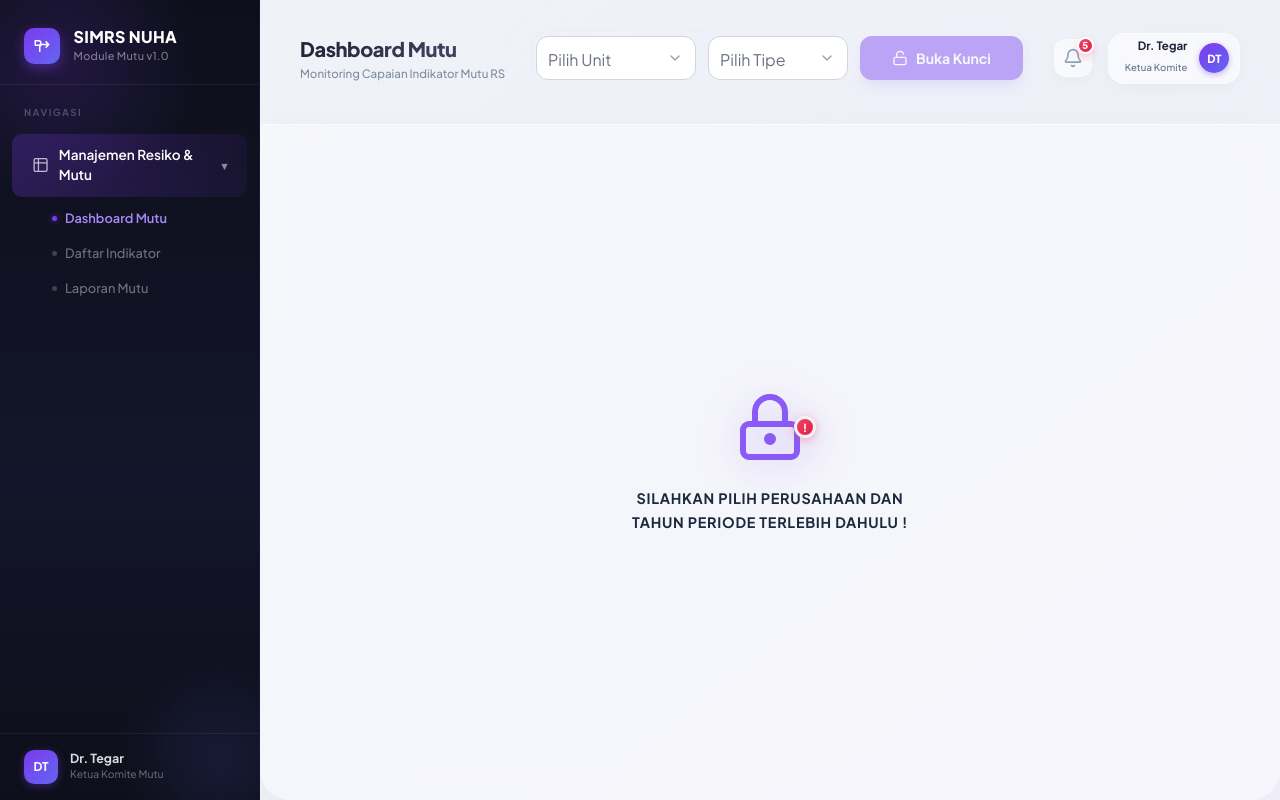
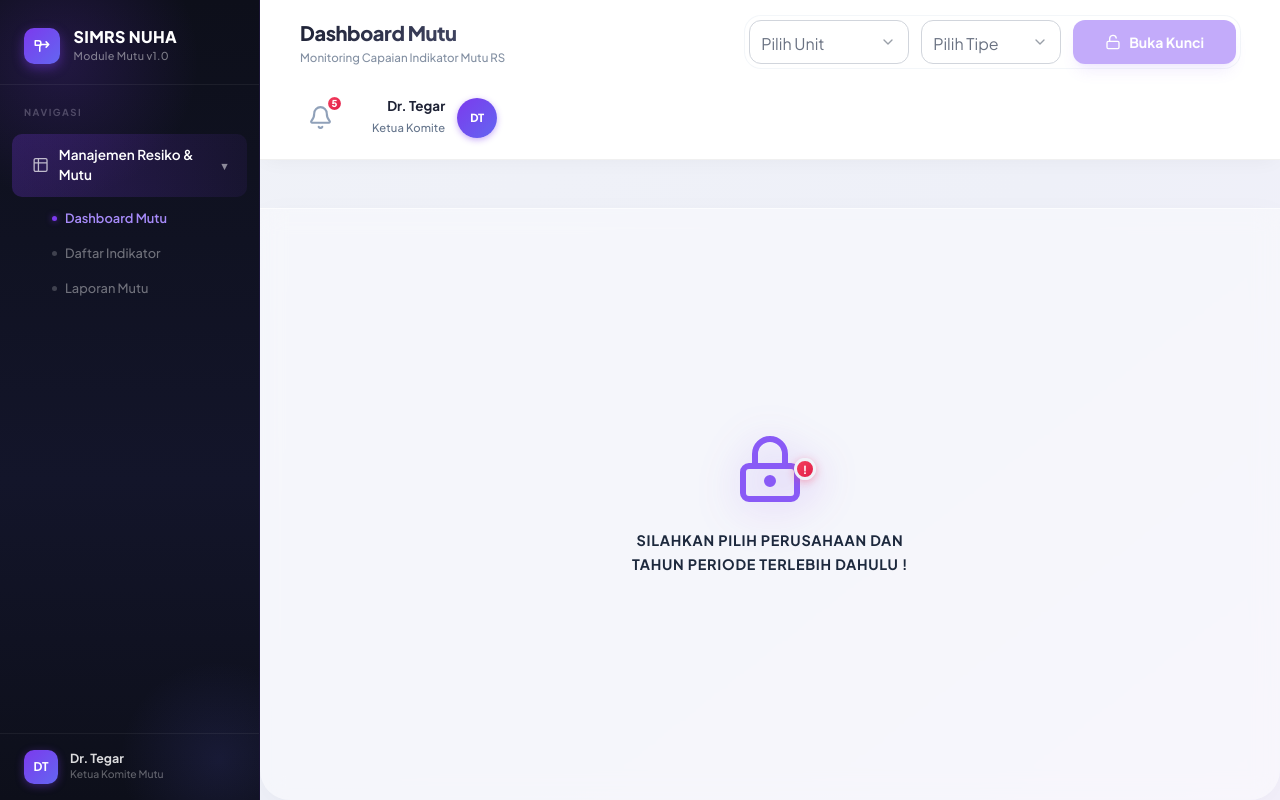
Before and after one commit to AlzaHendrian/mutu-pmkp, a React (Vite) app: page / in a window 1280 px wide. Built offline with nearby package versions, Linux system fonts and the light colour scheme.

Commit message:
menambahkan notifikasi dan memberikan effect notif untuk meningkatkan awareness user

```diff
--- a/src/App.css
+++ b/src/App.css
@@ -293,7 +293,15 @@ body {
   align-items: center;
   gap: 1.5rem;
   flex-wrap: wrap;
-  margin-bottom: 1.5rem;
+  position: sticky;
+  top: -2rem;
+  z-index: 50;
+  background: #ffffff;
+  padding: 1rem 2.5rem;
+  margin: -2rem -2.5rem 2rem -2.5rem;
+  border-bottom: 1px solid rgba(0, 0, 0, 0.06);
+  box-shadow: 0 4px 20px -5px rgba(0, 0, 0, 0.05);
+  transition: all 0.3s ease;
 }
 
 .header-breadcrumb {
@@ -337,31 +345,20 @@ body {
   gap: 1rem;
 }
 
-/* User profile chip */
 .user-profile {
   display: flex;
   align-items: center;
   gap: 0.75rem;
-  background: rgba(255, 255, 255, 0.6);
-  backdrop-filter: blur(12px);
-  -webkit-backdrop-filter: blur(12px);
-  border: 1px solid rgba(255, 255, 255, 0.4);
-  border-radius: 16px;
   padding: 0.35rem 0.6rem 0.35rem 1rem;
-  box-shadow: 0 4px 15px -1px rgba(0, 0, 0, 0.03), 0 2px 6px -1px rgba(0, 0, 0, 0.02);
-  cursor: pointer;
-  transition: all 0.3s cubic-bezier(0.34, 1.56, 0.64, 1);
 }
 
 .user-profile:hover {
   transform: translateY(-2px);
-  background: rgba(255, 255, 255, 0.85);
-  box-shadow: 0 10px 25px -5px rgba(0, 0, 0, 0.05), 0 8px 10px -6px rgba(0, 0, 0, 0.05);
 }
 
 .user-avatar-chip {
-  width: 30px;
-  height: 30px;
+  width: 40px;
+  height: 40px;
   border-radius: 50%;
   background: linear-gradient(135deg, #7c3aed 0%, #6366f1 100%);
   display: flex;
@@ -379,7 +376,7 @@ body {
 }
 
 .user-info .user-name {
-  font-size: 0.72rem;
+  font-size: 0.84rem;
   font-weight: 700;
   display: block;
   color: var(--text-main);
@@ -387,37 +384,29 @@ body {
 }
 
 .user-info .user-role {
-  font-size: 0.6rem;
+  font-size: 0.7rem;
   color: var(--text-muted);
   font-weight: 500;
   letter-spacing: 0.01em;
 }
 
-/* Notification Button */
 .notification-container {
   position: relative;
 }
 
 .notification-btn {
-  background: rgba(255, 255, 255, 0.6);
-  backdrop-filter: blur(12px);
-  border: 1px solid rgba(255, 255, 255, 0.4);
-  width: 38px;
-  height: 38px;
+  width: 40px;
+  height: 40px;
   border-radius: 12px;
   display: flex;
   align-items: center;
   justify-content: center;
   cursor: pointer;
-  transition: all 0.3s cubic-bezier(0.34, 1.56, 0.64, 1);
   position: relative;
-  box-shadow: 0 4px 15px -1px rgba(0, 0, 0, 0.03);
 }
 
 .notification-btn:hover {
-  background: #fff;
   transform: translateY(-2px) scale(1.02);
-  box-shadow: 0 10px 25px -5px rgba(244, 63, 94, 0.1);
 }
 
 .notification-btn:active {
@@ -440,6 +429,25 @@ body {
   justify-content: center;
   border: 2px solid #fff;
   box-shadow: 0 4px 8px rgba(244, 63, 94, 0.25);
+  animation: pulse 2s infinite;
+  transform: translate3d(0, 0, 0);
+  backface-visibility: hidden;
+  perspective: 1000px;
+}
+
+@keyframes pulse {
+  0% {
+    transform: scale(0.95);
+    box-shadow: 0 0 0 0 rgba(244, 63, 94, 0.7);
+  }
+  70% {
+    transform: scale(1);
+    box-shadow: 0 0 0 10px rgba(244, 63, 94, 0);
+  }
+  100% {
+    transform: scale(0.95);
+    box-shadow: 0 0 0 0 rgba(244, 63, 94, 0);
+  }
 }
 
 /* ========================================
@@ -450,14 +458,6 @@ body {
   display: flex;
   justify-content: flex-end;
 }
-
-
-
-
-
-
-
-
 
 /* ========================================
    TABLE STYLES
--- a/src/components/Header.tsx
+++ b/src/components/Header.tsx
@@ -20,7 +20,7 @@ const Header: React.FC<HeaderProps> = ({ title, subtitle }) => {
       <div className="header-actions">
         <div className="notification-container">
           <button className="notification-btn">
-            <Bell size={20} className="text-slate-400" />
+            <Bell size={25} className="text-slate-400" />
             <span className="notification-badge">5</span>
           </button>
         </div>
```
